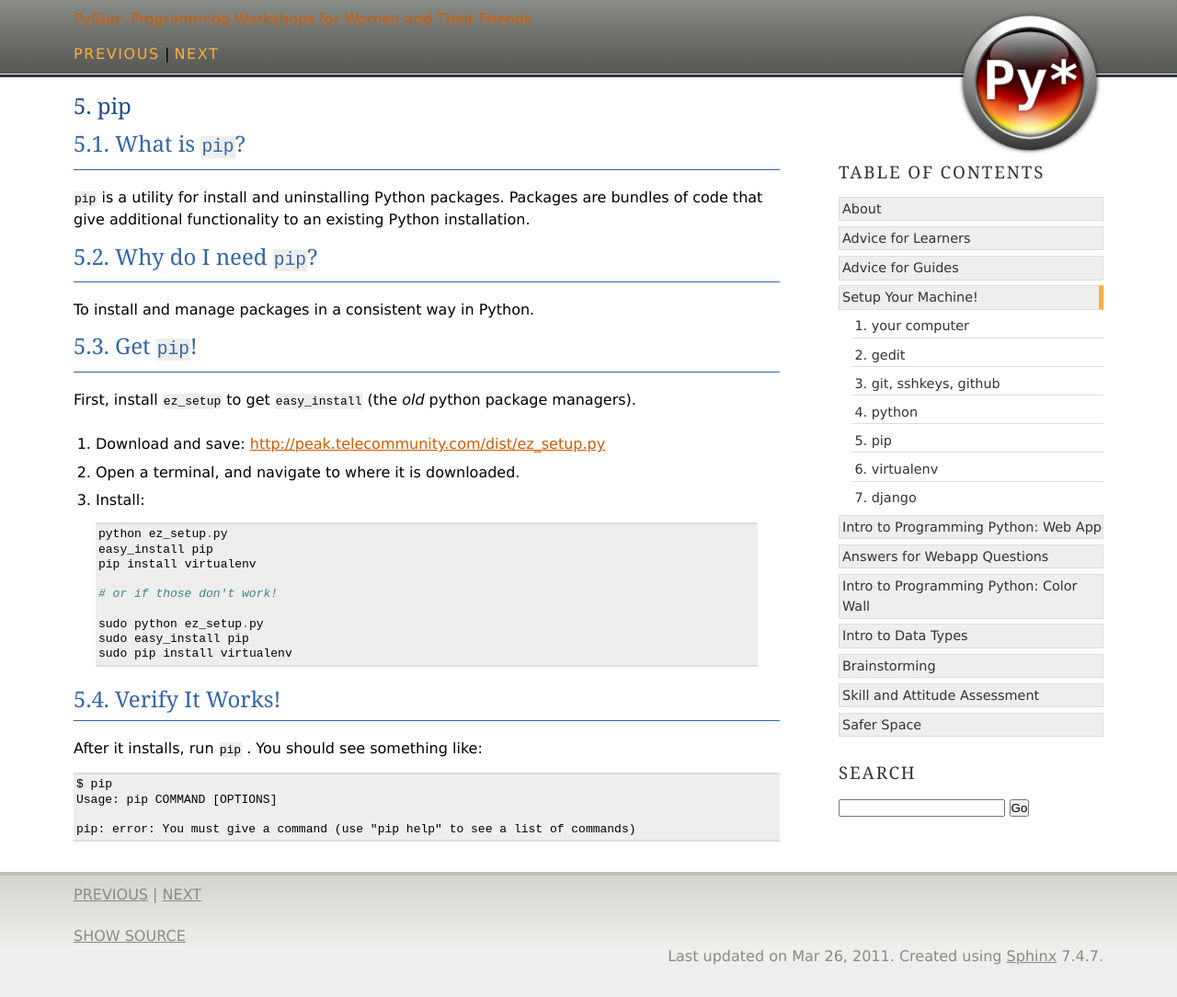
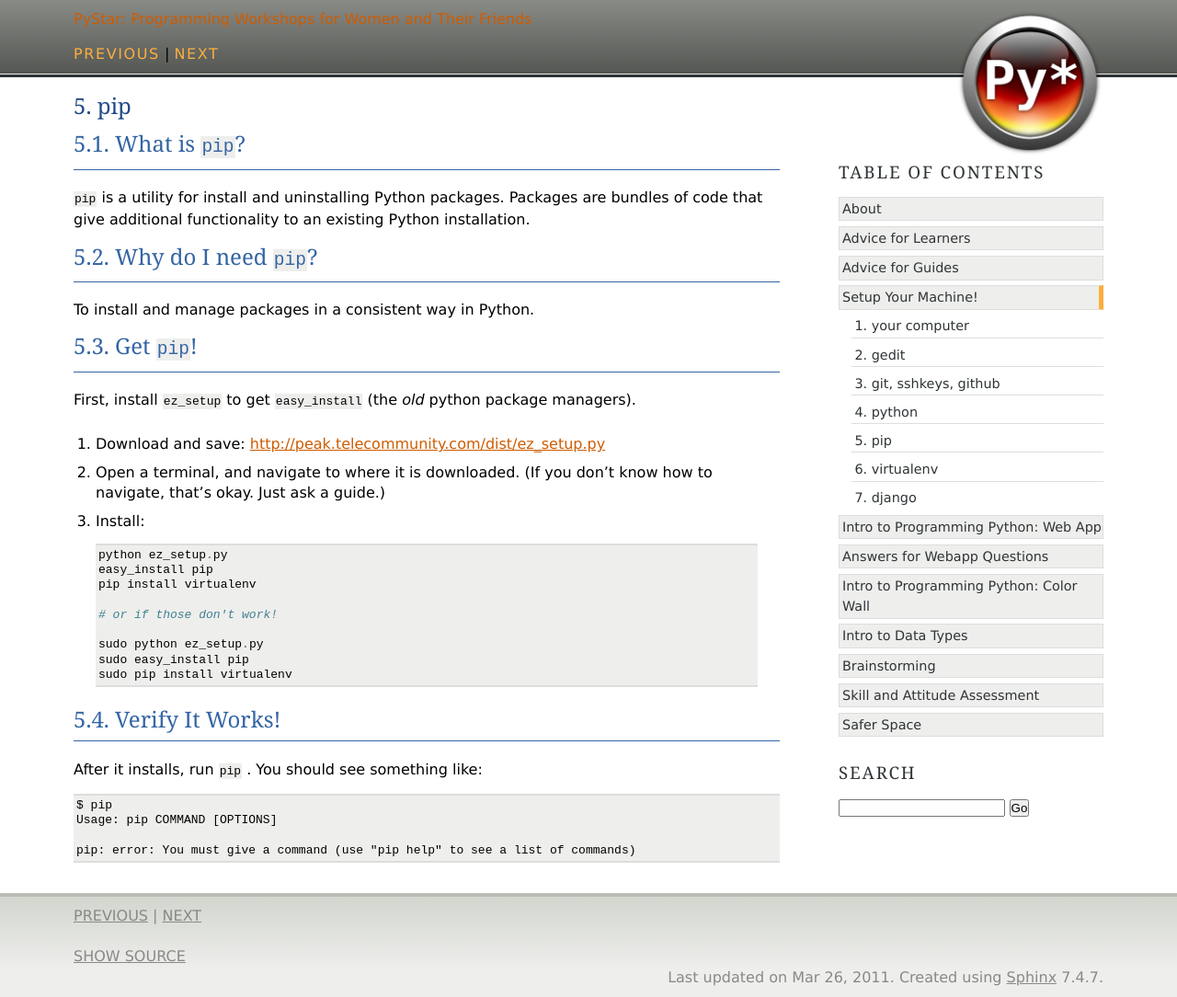
Before and after one commit to lsblakk/pystar, a Sphinx documentation site: the page built from docs/dependencies/dep-pip.rst, in a window 1280 px wide. Shown: the whole page at 92% size. Built offline with Sphinx 7.4.7, drawn with Linux system fonts in a browser that asks for light colours; before the commit the page ends 1062 px from its top, so only the background shows below that.

Commit message:
Added small instruction changes for Linux.

```diff
--- a/docs/dependencies/dep-pip.rst
+++ b/docs/dependencies/dep-pip.rst
@@ -30,7 +30,7 @@ First, install ``ez_setup`` to get ``easy_install`` (the *old* python
 package managers).
 
 #.  Download and save: http://peak.telecommunity.com/dist/ez_setup.py
-#.  Open a terminal, and navigate to where it is downloaded.
+#.  Open a terminal, and navigate to where it is downloaded. (If you don't know how to navigate, that's okay. Just ask a guide.)
 #.  Install::
 
         python ez_setup.py
--- a/docs/dependencies/dep-virtualenv.rst
+++ b/docs/dependencies/dep-virtualenv.rst
@@ -48,6 +48,7 @@ Verify It Works!
     # your prompt should change to say (testenv)
     deactivate
     # remove the testenv directory
+    rmdir testenv
 
 
 * http://pypi.python.org/pypi/virtualenv
```
